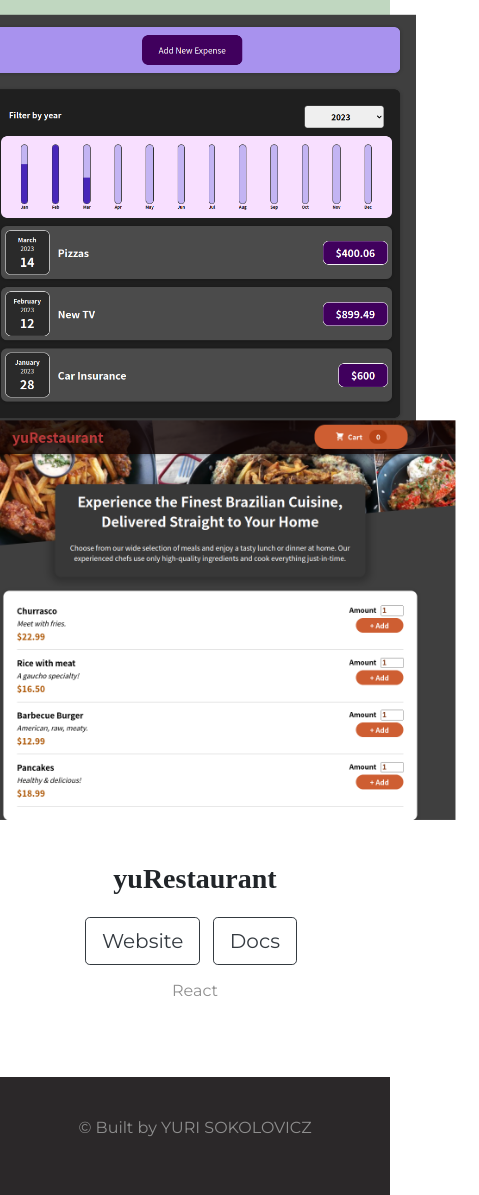
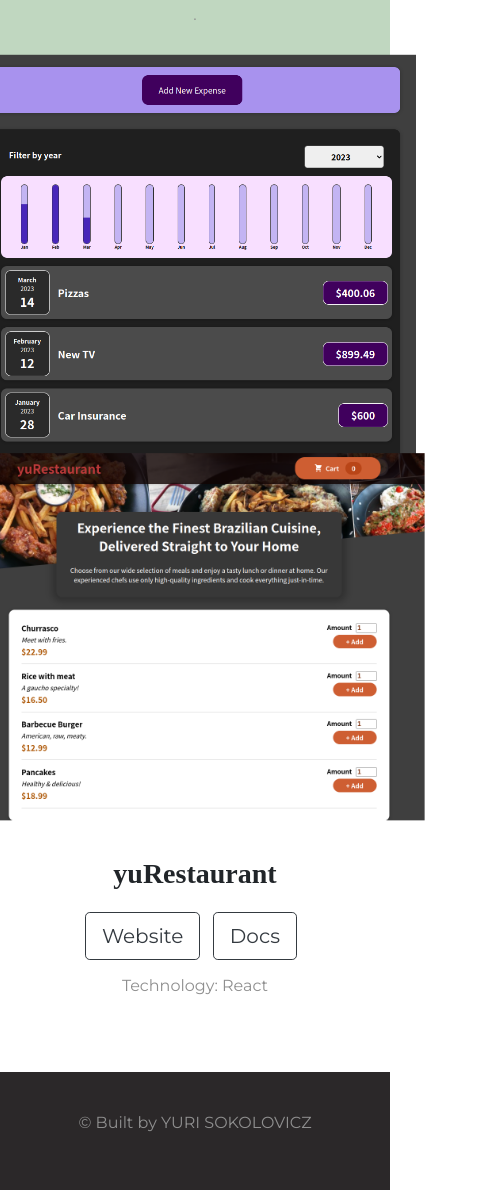
Before and after one commit to yurisokolovicz/yurisokolovicz.github.io, a plain HTML site: page index.html in a window 390 px wide. Shown: the part 5652-6847 px from the top of the page, 479 px wide, since content can reach past the window. Drawn offline with nearby package versions, Linux system fonts and the light colour scheme.

Commit message:
minimal adjustments

```diff
--- a/css/styles.css
+++ b/css/styles.css
@@ -274,10 +274,10 @@ p {
     margin-bottom: 90px;
     scale: 1.8;
     transform: rotate(0deg);
-    padding: 15% 5%;
+    padding: 10% 5%;
     position: static;
     text-align: center;
-    width: 110%;
+    width: 102%;
   }
 }
 
--- a/index.html
+++ b/index.html
@@ -232,6 +232,7 @@
             <button type="button" class="btn btn-outline-dark btn-lg download-button" id="expense-button-web">Website</button>
             <button type="button" class="btn btn-outline-dark btn-lg download-button" id="expense-button-doc">Docs</button>
             <p>Technology: React</p>
+            <p>.</p>
             </div>
             <div class="col-lg-6 col-md-12 col-sm-12">
               <img
@@ -256,7 +257,7 @@
               <h3>yuRestaurant</h3>
             <button type="button" class="btn btn-outline-dark btn-lg download-button" id="yurestaurant-button-web">Website</button>
             <button type="button" class="btn btn-outline-dark btn-lg download-button" id="yurestaurant-button-doc">Docs</button>
-            <p>React</p>
+            <p>Technology: React</p>
             </div>
       </div>
     </section>
```
